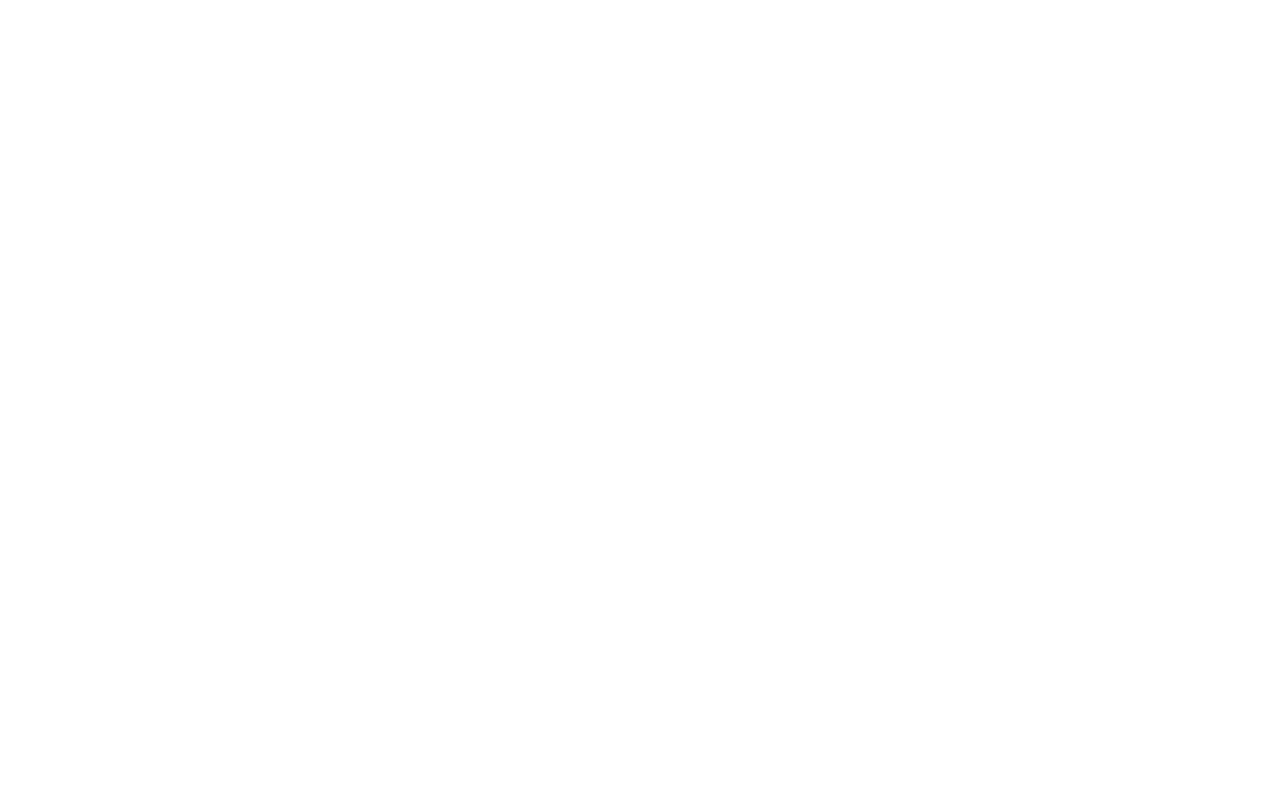
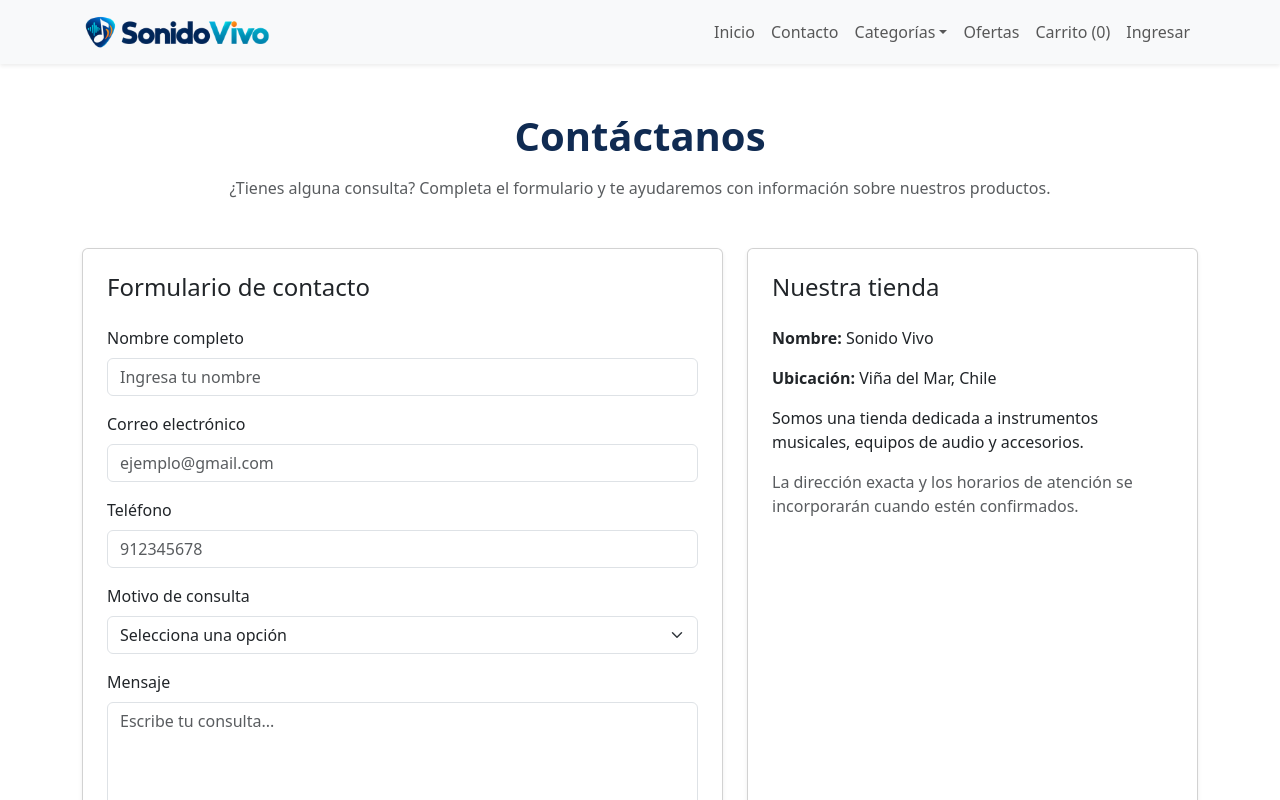
Before and after one commit to kathryn-mt/Sonido-Vivo-Proyecto, a React (Vite) app: page /contacto in a window 1280 px wide. Before the commit this address had no page. Shown: the top 800 px of the page. Built offline with nearby package versions, Linux system fonts and the light colour scheme.

Commit message:
Se agrego contacto con validación y navegación

```diff
--- a/src/App.jsx
+++ b/src/App.jsx
@@ -10,6 +10,7 @@
 import Carrito from './pages/Carrito';
 import Checkout from './pages/Checkout';
 import Registro from './pages/Registro';
+import Contacto from './pages/Contacto';
 
 function App() {
   return (
@@ -19,7 +20,9 @@
         <Route path="/" element={
           <LayoutPrincipal><Inicio /></LayoutPrincipal>
         } />
-
+        <Route path="/contacto" element={
+          <LayoutPrincipal><Contacto /></LayoutPrincipal>
+        } />
         <Route path="/catalogo" element={
           <LayoutPrincipal><Catalogo /></LayoutPrincipal>
         } />
--- a/src/components/organisms/Navbar.jsx
+++ b/src/components/organisms/Navbar.jsx
@@ -47,6 +47,10 @@
               Inicio
             </Nav.Link>
 
+            <Nav.Link as={Link} to="/contacto">
+              Contacto
+            </Nav.Link>
+
             {/* Menú desplegable de categorías */}
             <NavDropdown
               title="Categorías"
--- /dev/null
+++ b/src/pages/Contacto.jsx
@@ -0,0 +1,343 @@
+
+import { useState } from 'react';
+import {
+  Row,
+  Col,
+  Card,
+  Form,
+  Button,
+  Alert
+} from 'react-bootstrap';
+
+import { useTituloPagina } from '../hooks/useTituloPagina';
+
+// Datos iniciales del formulario
+const datosIniciales = {
+  nombre: '',
+  correo: '',
+  telefono: '',
+  motivo: '',
+  mensaje: ''
+};
+
+function Contacto() {
+  useTituloPagina('Contacto');
+
+  // Estados del formulario
+  const [datos, setDatos] = useState(datosIniciales);
+  const [errores, setErrores] = useState({});
+  const [confirmacion, setConfirmacion] = useState('');
+
+  // Actualizar los campos cuando el usuario escribe
+  function manejarCambio(e) {
+    const { name, value } = e.target;
+
+    setDatos(actual => ({
+      ...actual,
+      [name]: value
+    }));
+
+    setErrores(actual => ({
+      ...actual,
+      [name]: ''
+    }));
+
+    setConfirmacion('');
+  }
+
+  // Validar los datos ingresados
+  function validarFormulario() {
+    const nuevosErrores = {};
+
+    const nombre = datos.nombre.trim();
+    const correo = datos.correo.trim();
+    const telefono = datos.telefono.trim();
+    const mensaje = datos.mensaje.trim();
+
+    // Validar nombre
+    if (
+      nombre.length < 3 ||
+      !/^[\p{L}\s]+$/u.test(nombre)
+    ) {
+      nuevosErrores.nombre =
+        'Ingresa un nombre válido de al menos 3 letras.';
+    }
+
+    // Validar correo electrónico
+    if (!/^[^\s@]+@[^\s@]+\.[^\s@]+$/.test(correo)) {
+      nuevosErrores.correo =
+        'Ingresa un correo electrónico válido.';
+    }
+
+    // Validar teléfono: solo números
+    if (!/^\d{8,11}$/.test(telefono)) {
+      nuevosErrores.telefono =
+        'Ingresa un teléfono de 8 a 11 dígitos, sin espacios.';
+    }
+
+    // Validar motivo
+    if (!datos.motivo) {
+      nuevosErrores.motivo =
+        'Selecciona un motivo de consulta.';
+    }
+
+    // Validar mensaje
+    if (mensaje.length < 10) {
+      nuevosErrores.mensaje =
+        'El mensaje debe tener al menos 10 caracteres.';
+    }
+
+    return nuevosErrores;
+  }
+
+  // Procesar el formulario
+  function manejarEnvio(e) {
+    e.preventDefault();
+
+    const nuevosErrores = validarFormulario();
+
+    setErrores(nuevosErrores);
+    setConfirmacion('');
+
+    // Detener el envío si existen errores
+    if (Object.keys(nuevosErrores).length > 0) {
+      return;
+    }
+
+    // Mensaje de confirmación de prueba
+    setConfirmacion(
+      '¡Formulario validado correctamente! ' +
+      'Esta es una demostración y aún no se envían correos.'
+    );
+
+    // Limpiar formulario
+    setDatos({ ...datosIniciales });
+  }
+
+  return (
+    <section className="py-5">
+
+      <h1 className="fw-bold text-center mb-3">
+        Contáctanos
+      </h1>
+
+      <p className="text-center text-muted mb-5">
+        ¿Tienes alguna consulta?
+        Completa el formulario y te ayudaremos
+        con información sobre nuestros productos.
+      </p>
+
+      <Row className="g-4">
+
+        {/* FORMULARIO DE CONTACTO */}
+        <Col lg={7}>
+
+          <Card className="shadow-sm">
+            <Card.Body className="p-4">
+
+              <h2 className="h4 mb-4">
+                Formulario de contacto
+              </h2>
+
+              <Form noValidate onSubmit={manejarEnvio}>
+
+                {/* Nombre */}
+                <Form.Group
+                  className="mb-3"
+                  controlId="contacto-nombre"
+                >
+                  <Form.Label>
+                    Nombre completo
+                  </Form.Label>
+
+                  <Form.Control
+                    type="text"
+                    name="nombre"
+                    placeholder="Ingresa tu nombre"
+                    value={datos.nombre}
+                    onChange={manejarCambio}
+                    isInvalid={!!errores.nombre}
+                  />
+
+                  <Form.Control.Feedback type="invalid">
+                    {errores.nombre}
+                  </Form.Control.Feedback>
+                </Form.Group>
+
+                {/* Correo */}
+                <Form.Group
+                  className="mb-3"
+                  controlId="contacto-correo"
+                >
+                  <Form.Label>
+                    Correo electrónico
+                  </Form.Label>
+
+                  <Form.Control
+                    type="email"
+                    name="correo"
+                    placeholder="ejemplo@gmail.com"
+                    value={datos.correo}
+                    onChange={manejarCambio}
+                    isInvalid={!!errores.correo}
+                  />
+
+                  <Form.Control.Feedback type="invalid">
+                    {errores.correo}
+                  </Form.Control.Feedback>
+                </Form.Group>
+
+                {/* Teléfono */}
+                <Form.Group
+                  className="mb-3"
+                  controlId="contacto-telefono"
+                >
+                  <Form.Label>
+                    Teléfono
+                  </Form.Label>
+
+                  <Form.Control
+                    type="tel"
+                    name="telefono"
+                    placeholder="912345678"
+                    value={datos.telefono}
+                    onChange={manejarCambio}
+                    isInvalid={!!errores.telefono}
+                  />
+
+                  <Form.Control.Feedback type="invalid">
+                    {errores.telefono}
+                  </Form.Control.Feedback>
+                </Form.Group>
+
+                {/* Motivo */}
+                <Form.Group
+                  className="mb-3"
+                  controlId="contacto-motivo"
+                >
+                  <Form.Label>
+                    Motivo de consulta
+                  </Form.Label>
+
+                  <Form.Select
+                    name="motivo"
+                    value={datos.motivo}
+                    onChange={manejarCambio}
+                    isInvalid={!!errores.motivo}
+                  >
+                    <option value="">
+                      Selecciona una opción
+                    </option>
+
+                    <option value="productos">
+                      Consulta sobre productos
+                    </option>
+
+                    <option value="pedidos">
+                      Consulta sobre pedidos
+                    </option>
+
+                    <option value="otros">
+                      Otros
+                    </option>
+                  </Form.Select>
+
+                  <Form.Control.Feedback type="invalid">
+                    {errores.motivo}
+                  </Form.Control.Feedback>
+                </Form.Group>
+
+                {/* Mensaje */}
+                <Form.Group
+                  className="mb-3"
+                  controlId="contacto-mensaje"
+                >
+                  <Form.Label>
+                    Mensaje
+                  </Form.Label>
+
+                  <Form.Control
+                    as="textarea"
+                    rows={5}
+                    name="mensaje"
+                    placeholder="Escribe tu consulta..."
+                    value={datos.mensaje}
+                    onChange={manejarCambio}
+                    isInvalid={!!errores.mensaje}
+                  />
+
+                  <Form.Control.Feedback type="invalid">
+                    {errores.mensaje}
+                  </Form.Control.Feedback>
+                </Form.Group>
+
+                {/* Botón */}
+                <Button
+                  type="submit"
+                  variant="primary"
+                  className="w-100"
+                >
+                  Validar consulta
+                </Button>
+
+              </Form>
+
+              {/* Confirmación */}
+              {confirmacion && (
+                <Alert
+                  variant="success"
+                  role="status"
+                  className="mt-3"
+                >
+                  {confirmacion}
+                </Alert>
+              )}
+
+            </Card.Body>
+          </Card>
+
+        </Col>
+
+        {/* INFORMACIÓN DE LA TIENDA */}
+        <Col lg={5}>
+
+          <Card className="shadow-sm h-100">
+            <Card.Body className="p-4">
+
+              <h2 className="h4 mb-4">
+                Nuestra tienda
+              </h2>
+
+              <p>
+                <strong>Nombre:</strong> Sonido Vivo
+              </p>
+
+              <p>
+                <strong>Ubicación:</strong>
+                {' '}Viña del Mar, Chile
+              </p>
+
+              <p>
+                Somos una tienda dedicada a
+                instrumentos musicales, equipos
+                de audio y accesorios.
+              </p>
+
+              <p className="text-muted">
+                La dirección exacta y los horarios
+                de atención se incorporarán cuando
+                estén confirmados.
+              </p>
+
+            </Card.Body>
+          </Card>
+
+        </Col>
+
+      </Row>
+
+    </section>
+  );
+}
+
+export default Contacto;
```
